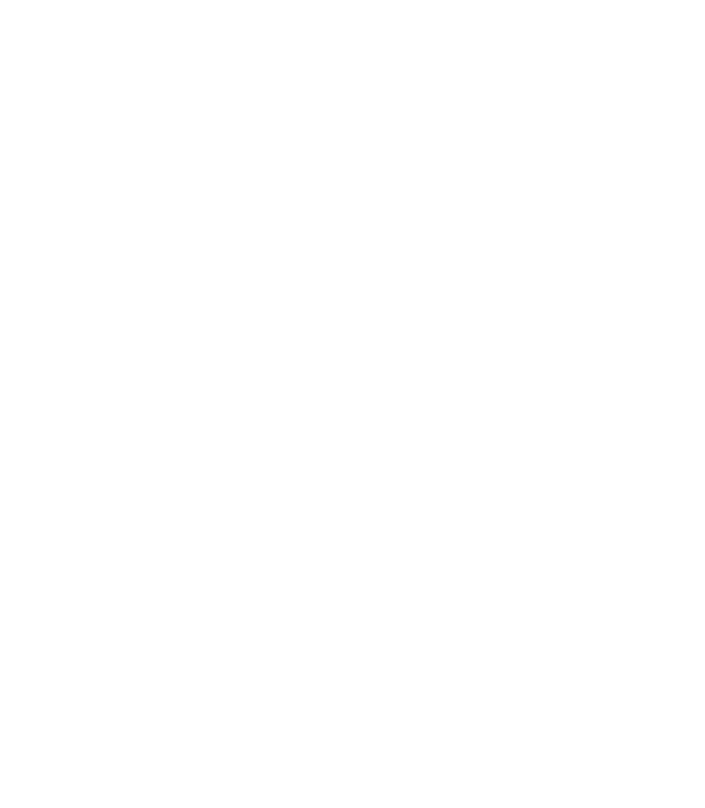
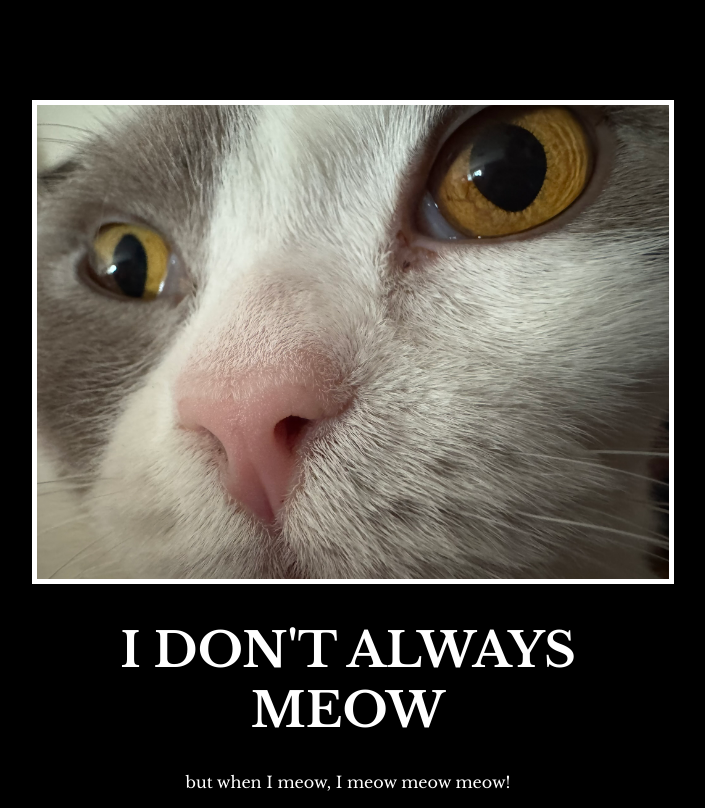
Before and after one commit to HewerDesign/Full-Stack-Bootcamp---Udemy, a plain HTML site: page 6.4 Motivation Meme Project/index.html in a window 1280 px wide. Shown: the whole page, without its empty margins (292-997 px from the left). Drawn offline with nearby package versions, Linux system fonts and the light colour scheme.

Commit message:
Section 6 Completed

```diff
--- a/6.4 Motivation Meme Project/index.html
+++ b/6.4 Motivation Meme Project/index.html
@@ -14,3 +14,26 @@ But it must have the following features:
 6. Read about the text-transform property on MDN docs to make the h1 uppercase with CSS.
   https://developer.mozilla.org/en-US/docs/Web/CSS/text-transform
 -->
+
+<!doctype html>
+<html lang="en">
+  <head>
+    <meta charset="UTF-8" />
+    <meta name="viewport" content="width=device-width, initial-scale=1.0" />
+    <link rel="preconnect" href="https://fonts.googleapis.com" />
+    <link rel="preconnect" href="https://fonts.gstatic.com" crossorigin />
+    <link
+      href="https://fonts.googleapis.com/css2?family=Libre+Baskerville:ital,wght@0,400..700;1,400..700&display=swap"
+      rel="stylesheet"
+    />
+    <link href="style.css" rel="stylesheet" />
+    <title>BE MOTIVATED!</title>
+  </head>
+  <body>
+    <div>
+      <img src="assets/images/meow.jpeg" alt="cat face" />
+      <h1>I don't always meow</h1>
+      <p>but when I meow, I meow meow meow!</p>
+    </div>
+  </body>
+</html>
--- a/6.4 Motivation Meme Project/style.css
+++ b/6.4 Motivation Meme Project/style.css
@@ -0,0 +1,21 @@
+body {
+  background-color: black;
+}
+h1 {
+  text-transform: uppercase;
+  font-size: 3rem;
+}
+
+div {
+  width: 50%;
+  margin-left: 25%;
+  margin-top: 100px;
+  color: white;
+  font-family: "Libre Baskerville", serif;
+  text-align: center;
+}
+
+img {
+  border: 5px solid white;
+  width: 100%;
+}
```
Also changed, not shown: 6.4 Motivation Meme Project/assets/images/meow.jpeg (added).
